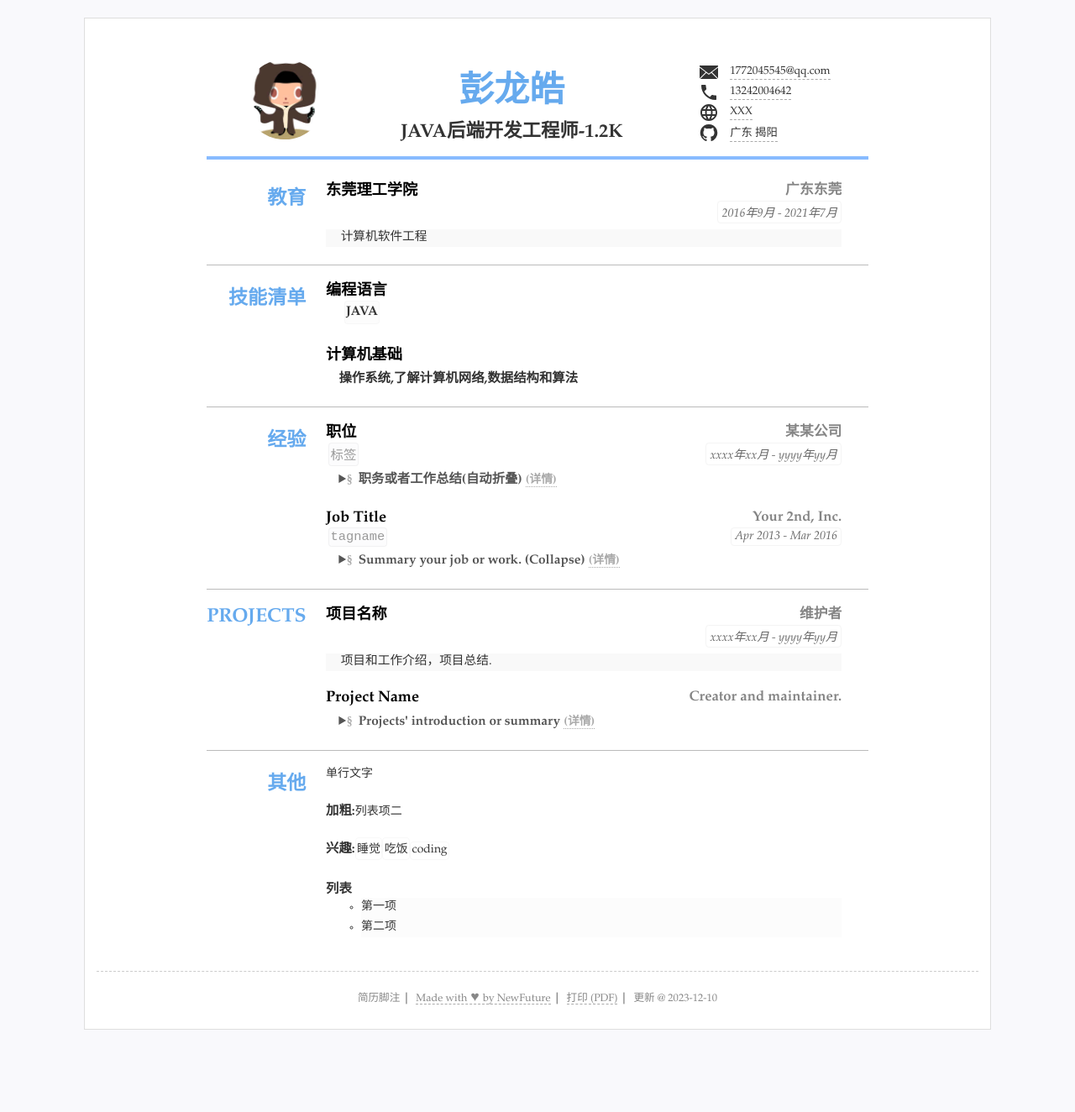
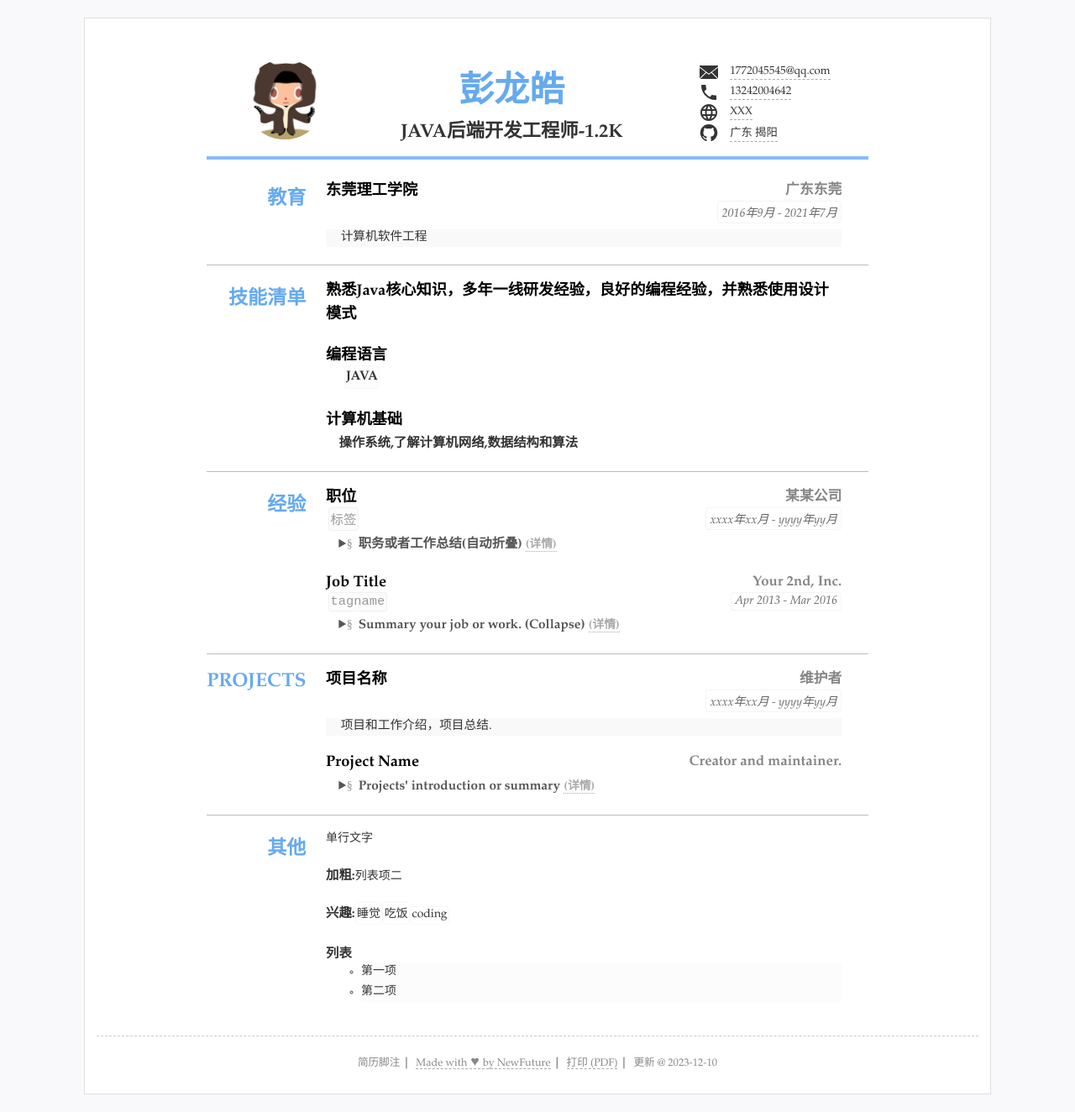
Before and after one commit to hi-luckily-live/plh-yyds, a Jekyll site: the page built from index.html, in a window 1280 px wide. Shown: the whole page at 84% size. Built offline with Jekyll 4.4.1, drawn with Linux system fonts in a browser that asks for light colours; before the commit the page ends 1247 px from its top, so only the background shows below that.

Commit message:
Update resume.yml

```diff
--- a/_data/resume.yml
+++ b/_data/resume.yml
@@ -38,6 +38,7 @@ main: #简历主要内容，
 - type: 技能清单
   # name: "技能"
   content:
+  - title: 熟悉Java核心知识，多年一线研发经验，良好的编程经验，并熟悉使用设计模式
   - title: 编程语言
     items: #itmems 可以小块的方式显示
     - JAVA
```
